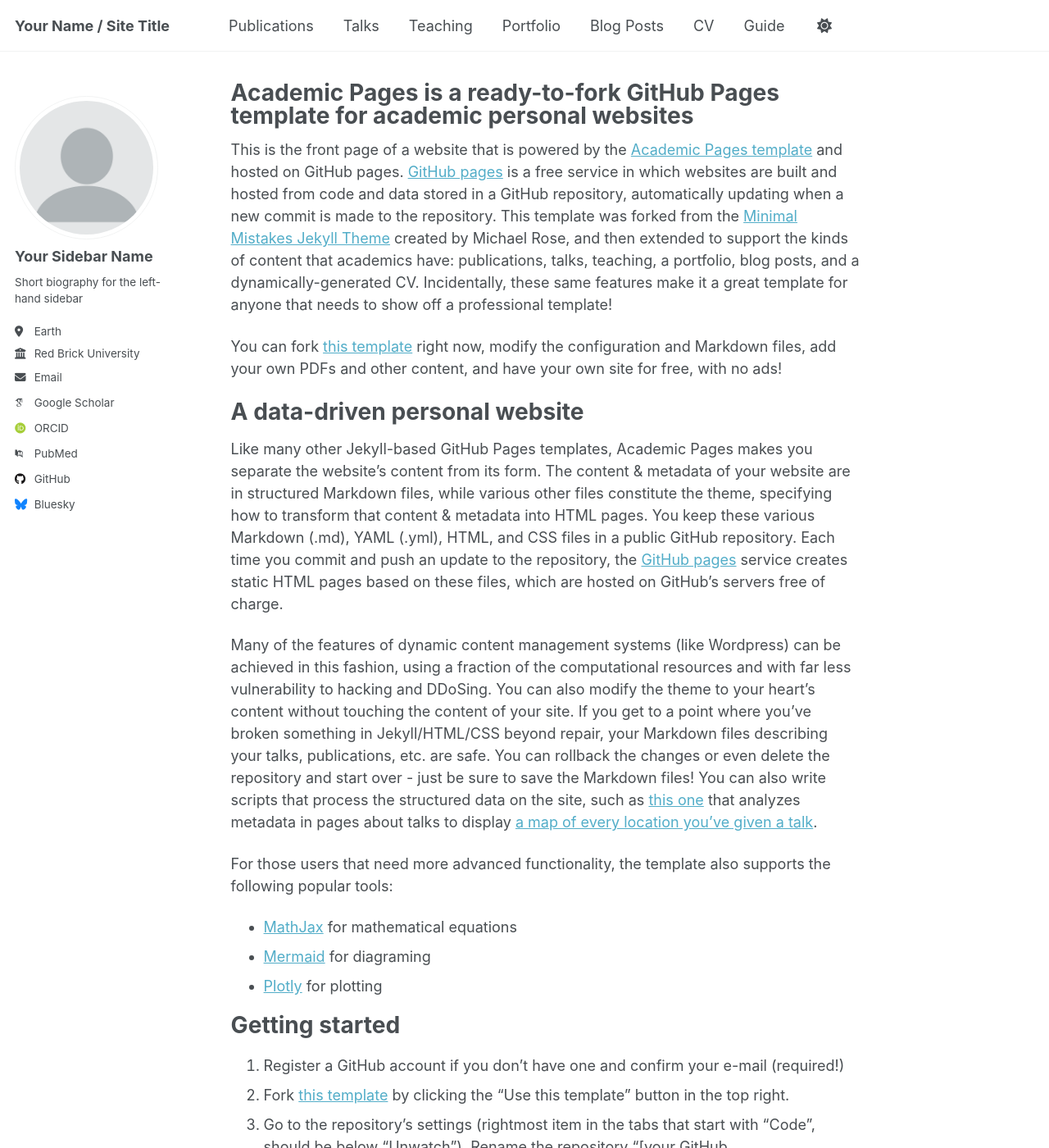
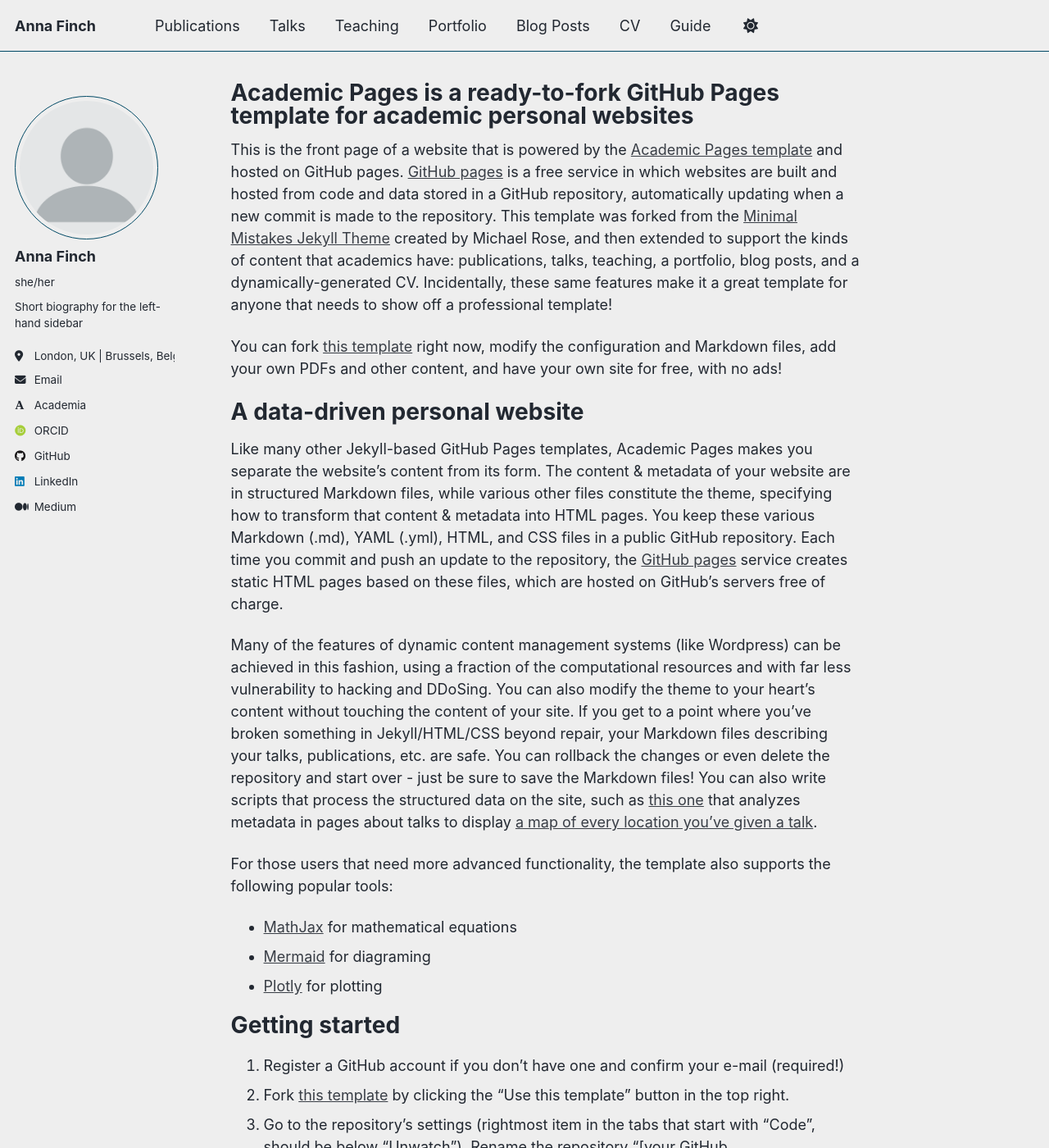
Before and after one commit to Anna-Finch/anna-finch.github.io, a Jekyll site: the page built from _pages/about.md, in a window 1280 px wide and 1400 px high. Shown: the whole window at 82% size. Built offline with Jekyll 4.4.1, drawn with Linux system fonts in a browser that asks for light colours; some web fonts are replaced; a script that is not in the unit is left out; some of the changed text lies outside the part shown.

Commit message:
Update _config.yml

```diff
--- a/_config.yml
+++ b/_config.yml
@@ -8,15 +8,15 @@
 
 # Basic Site Settings
 locale                   : "en-US"
-site_theme               : "default" # Currently available options are "default", "air"
-title                    : "Your Name / Site Title"
+site_theme               : "air" # Currently available options are "default", "air"
+title                    : "Anna Finch"
 title_separator          : "-"
-name                     : &name "Your Name"
+name                     : &name "Anna Finch"
 description              : &description "Your Name's academic portfolio"   # Update this with a general description of your site, this is the default if not overridden by a page
-url                      : https://academicpages.github.io # The base hostname & protocol for your site e.g. "https://[your GitHub username].github.io",
+url                      : https://anna-finch.github.io # The base hostname & protocol for your site e.g. "https://[your GitHub username].github.io",
                                                            # or if you already have some other page hosted on Github then use "https://[your GitHub username].github.io/[Your Repo Name]"
 baseurl                  : "" # the subpath of your site, e.g. "/blog"
-repository               : "academicpages/academicpages.github.io"
+repository               : "Anna-Finch/anna-finch.github.io"
 
 # Site Author - The following control what appear as part of the author content on the side bar.
 #               If a field is blank the icon and link will not appear, otherwise it will be shown.
@@ -24,23 +24,23 @@ repository               : "academicpages/academicpages.github.io"
 author:
   # Biographic information
   avatar           : "profile.png"
-  name             : "Your Sidebar Name"
-  pronouns         : # example: "she/her"
+  name             : "Anna Finch"
+  pronouns         : "she/her"
   bio              : "Short biography for the left-hand sidebar"
-  location         : "Earth"
-  employer         : "Red Brick University"
+  location         : "London, UK | Brussels, Belgium | Bordeaux, France"
+  employer         : # "Red Brick University"
   uri              : # URL
-  email            : "none@example.org"
+  email            : "finchanna33@gmail.com"
 
   # Academic websites
-  academia         : # URL
+  academia         : "https://anna-finch.notion.site/main-page"
   arxiv            : # URL - Update with the correct link to your profile
-  googlescholar    : "https://scholar.google.com/citations?user=PS_CX0AAAAAJ"
+  googlescholar    : #"https://scholar.google.com/citations?user=PS_CX0AAAAAJ"
   inspire-hep      : # URL
   impactstory      : # URL
-  orcid            : "http://orcid.org/yourorcidurl"
+  orcid            : "https://orcid.org/0009-0000-1241-9499"
   semantic         : # URL
-  pubmed           : "https://www.ncbi.nlm.nih.gov/pubmed/?term=john+snow"
+  pubmed           : #"https://www.ncbi.nlm.nih.gov/pubmed/?term=john+snow"
   researchgate     : # URL
   scopus           : # URL
 
@@ -48,13 +48,13 @@ author:
   bitbucket        : # Username - Update with your username on the site
   codepen          : # Username
   dribbble         : # Username
-  github           : "academicpages"
+  github           : "Anna-Finch"
   kaggle           : # Username
   stackoverflow    : # User number or user number and name (i.e., use "1" or "1/jeff-atwood")
 
   # Social media
   artstation       : # Username
-  bluesky          : "bsky.app" # Replace this with you Bluesky username
+  bluesky          : #"bsky.app" # Replace this with you Bluesky username
   facebook         : # Username
   flickr           : # Username
   foursquare       : # Username
@@ -63,9 +63,9 @@ author:
   keybase          : # Username
   instagram        : # Username
   lastfm           : # Username
-  linkedin         : # Username
+  linkedin         : "annasfinch"
   mastodon         : # URL
-  medium           : # URL
+  medium           : "@Anna_Finch"
   pinterest        : # Username
   soundcloud       : # Username
   steam            : # Username
```
